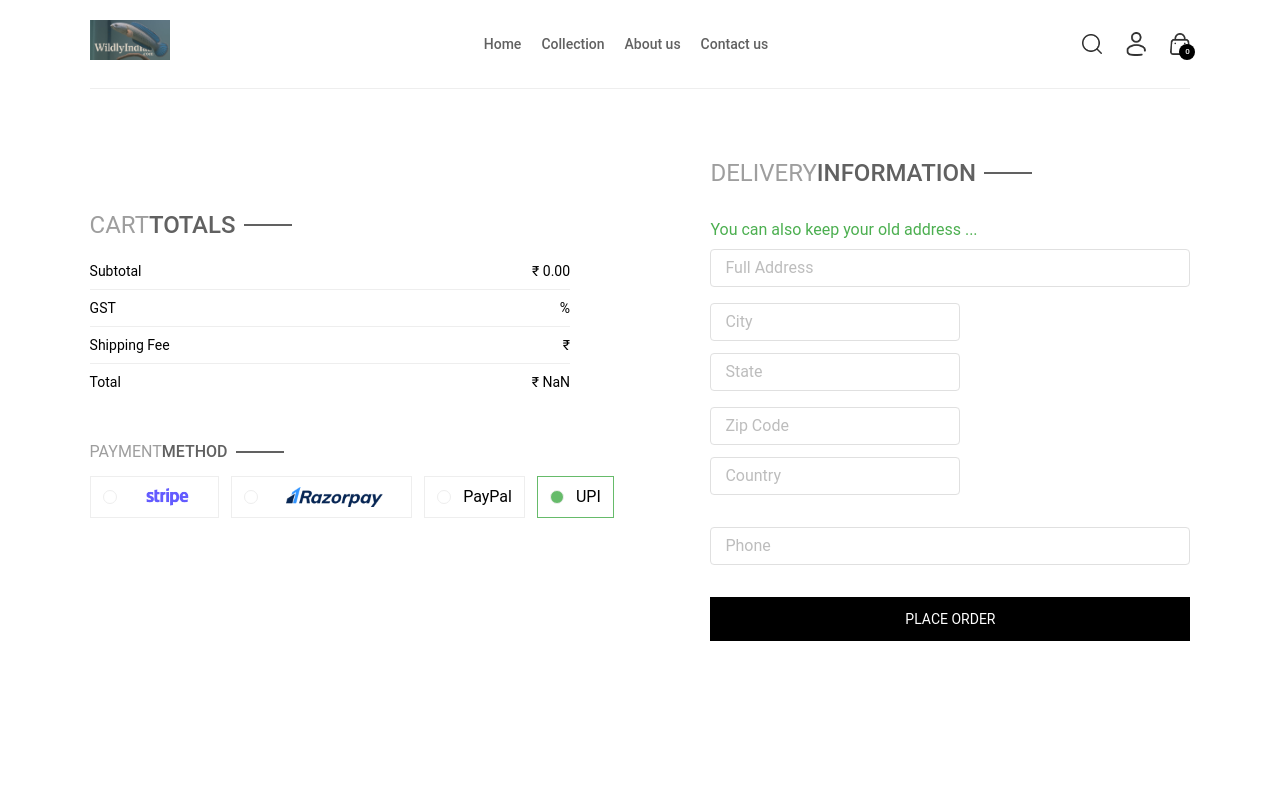
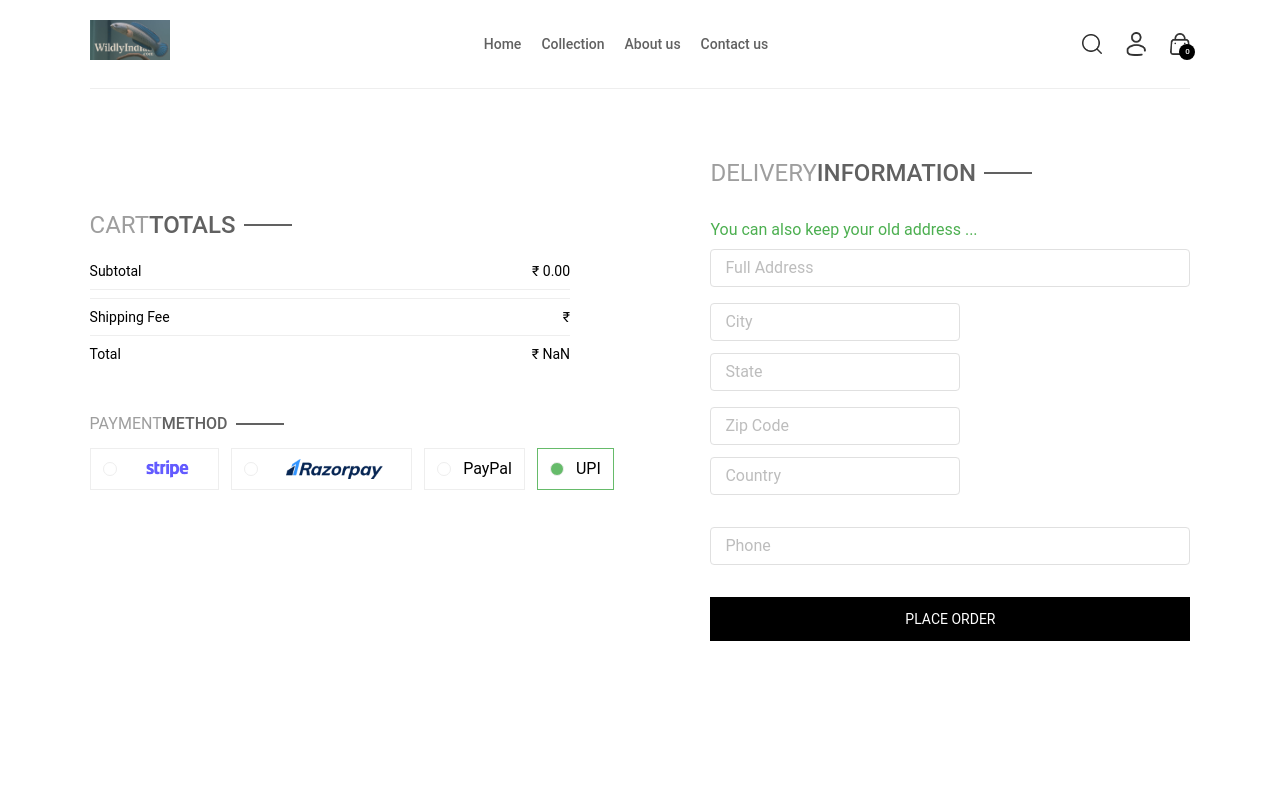
Before and after one commit to swamiankit261/fishProject, a React (Vite) app in the folder frontend/: page /place-order in a window 1280 px wide. Shown: the top 800 px of the page. Built offline with nearby package versions, Linux system fonts and the light colour scheme; no server answers; sample sign-in values are in the browser's storage.

Commit message:
refactor: comment out GST display in CartTotal component

```diff
--- a/frontend/src/components/CartTotal.jsx
+++ b/frontend/src/components/CartTotal.jsx
@@ -20,10 +20,10 @@
                     <p>₹ {Math.ceil(Subtotal)}.00</p>
                 </div>
                 <hr />
-                <div className='flex justify-between'>
+                {/* <div className='flex justify-between'>
                     <p>GST</p>
                     <p> {import.meta.env.VITE_GST} %</p>
-                </div>
+                </div> */}
                 <hr />
                 <div className='flex justify-between'>
                     <p>Shipping Fee</p>
```
